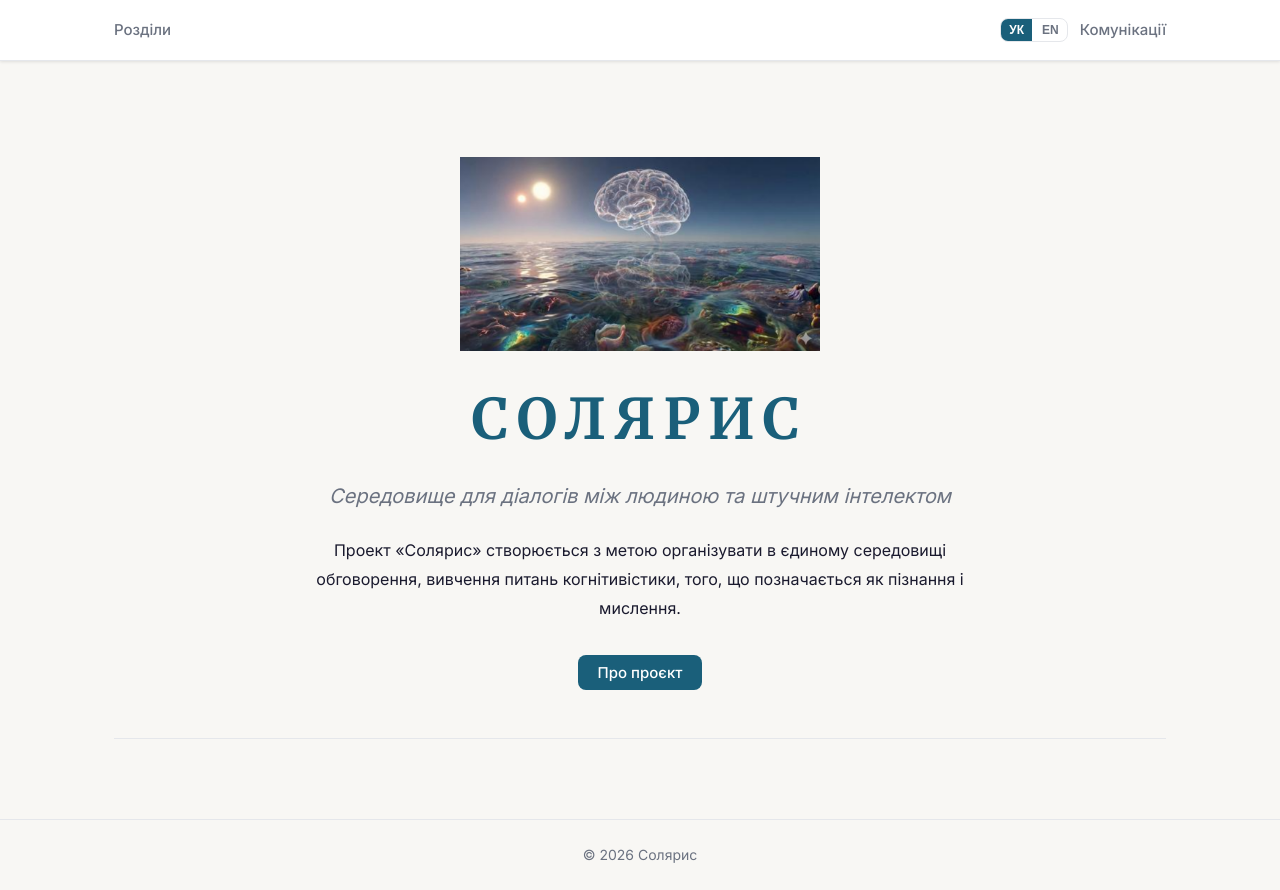
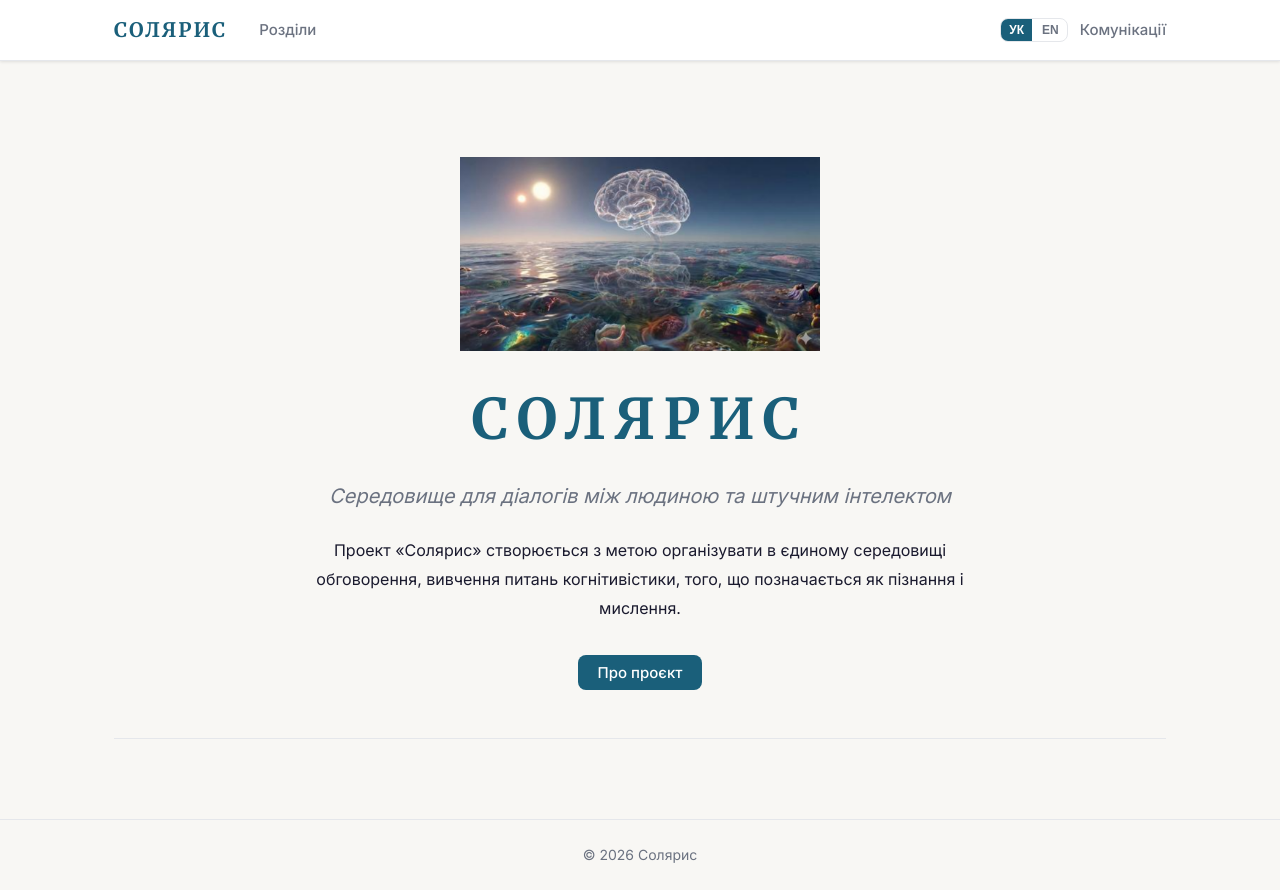
Before and after one commit to DraggonFantasy/Solaris, a Vue app in the folder frontend/: page / in a window 1280 px wide. Built offline with nearby package versions, Linux system fonts and the light colour scheme.

Commit message:
Restore header brand link

```diff
--- a/frontend/src/components/NavBar.vue
+++ b/frontend/src/components/NavBar.vue
@@ -1,6 +1,10 @@
 <template>
   <nav class="navbar">
     <div class="navbar-inner">
+      <RouterLink class="navbar-brand" to="/">
+        <span class="brand-text">СОЛЯРИС</span>
+      </RouterLink>
+
       <div class="navbar-links">
         <RouterLink to="/sections">{{ t('nav.sections') }}</RouterLink>
       </div>
@@ -40,6 +44,18 @@ const { t } = useI18n()
   gap: 2rem;
 }
 
+.navbar-brand {
+  text-decoration: none;
+}
+
+.brand-text {
+  color: var(--color-primary);
+  font-family: var(--font-serif);
+  font-size: 1.25rem;
+  font-weight: 700;
+  letter-spacing: 0.1em;
+}
+
 .navbar-links {
   display: flex;
   gap: 1.5rem;
--- a/frontend/src/locales/en.json
+++ b/frontend/src/locales/en.json
@@ -52,7 +52,6 @@
     "viewSection": "View section",
     "addSection": "Add section",
     "adminOnly": "Only an administrator can add sections.",
-    "sectionNumber": "Section {number}",
     "sectionName": "Section name",
     "sectionSlug": "Slug",
     "sectionBrief": "Short description",
--- a/frontend/src/locales/uk.json
+++ b/frontend/src/locales/uk.json
@@ -52,7 +52,6 @@
     "viewSection": "Переглянути розділ",
     "addSection": "Додати розділ",
     "adminOnly": "Додавати розділи може лише адміністратор.",
-    "sectionNumber": "Розділ {number}",
     "sectionName": "Назва розділу",
     "sectionSlug": "Slug",
     "sectionBrief": "Короткий опис",
--- a/frontend/src/views/SectionDetailView.vue
+++ b/frontend/src/views/SectionDetailView.vue
@@ -3,7 +3,6 @@
     <RouterLink to="/sections" class="back-link">← {{ t('common.back') }}</RouterLink>
     <div class="section-header">
       <div>
-        <div class="section-number">{{ t('sections.sectionNumber', { number: sectionNumber }) }}</div>
         <h1 class="page-title">{{ sectionNumber }}. {{ section.name }}</h1>
         <p v-if="section.brief" class="section-brief">{{ section.brief }}</p>
       </div>
@@ -223,15 +222,6 @@ function closeDialogueInfo() {
   margin-bottom: 2rem;
 }
 
-.section-number {
-  color: var(--color-accent);
-  font-size: 0.78rem;
-  font-weight: 700;
-  letter-spacing: 0.05em;
-  margin-bottom: 0.35rem;
-  text-transform: uppercase;
-}
-
 .section-header .page-title {
   margin-bottom: 0.75rem;
 }
--- a/frontend/src/views/SectionsView.vue
+++ b/frontend/src/views/SectionsView.vue
@@ -49,7 +49,6 @@
         :key="section.id"
         class="section-card card"
       >
-        <div class="section-number">{{ t('sections.sectionNumber', { number: index + 1 }) }}</div>
         <RouterLink :to="`/sections/${section.slug}`" class="section-title-button">
           {{ index + 1 }}. {{ section.name }}
         </RouterLink>
@@ -202,14 +201,6 @@ async function openResources(section, type) {
   transform: translateY(-2px);
 }
 
-.section-number {
-  color: var(--color-accent);
-  font-size: 0.75rem;
-  font-weight: 700;
-  letter-spacing: 0.05em;
-  text-transform: uppercase;
-}
-
 .section-title-button {
   align-self: flex-start;
   border: 1px solid var(--color-primary);
```
